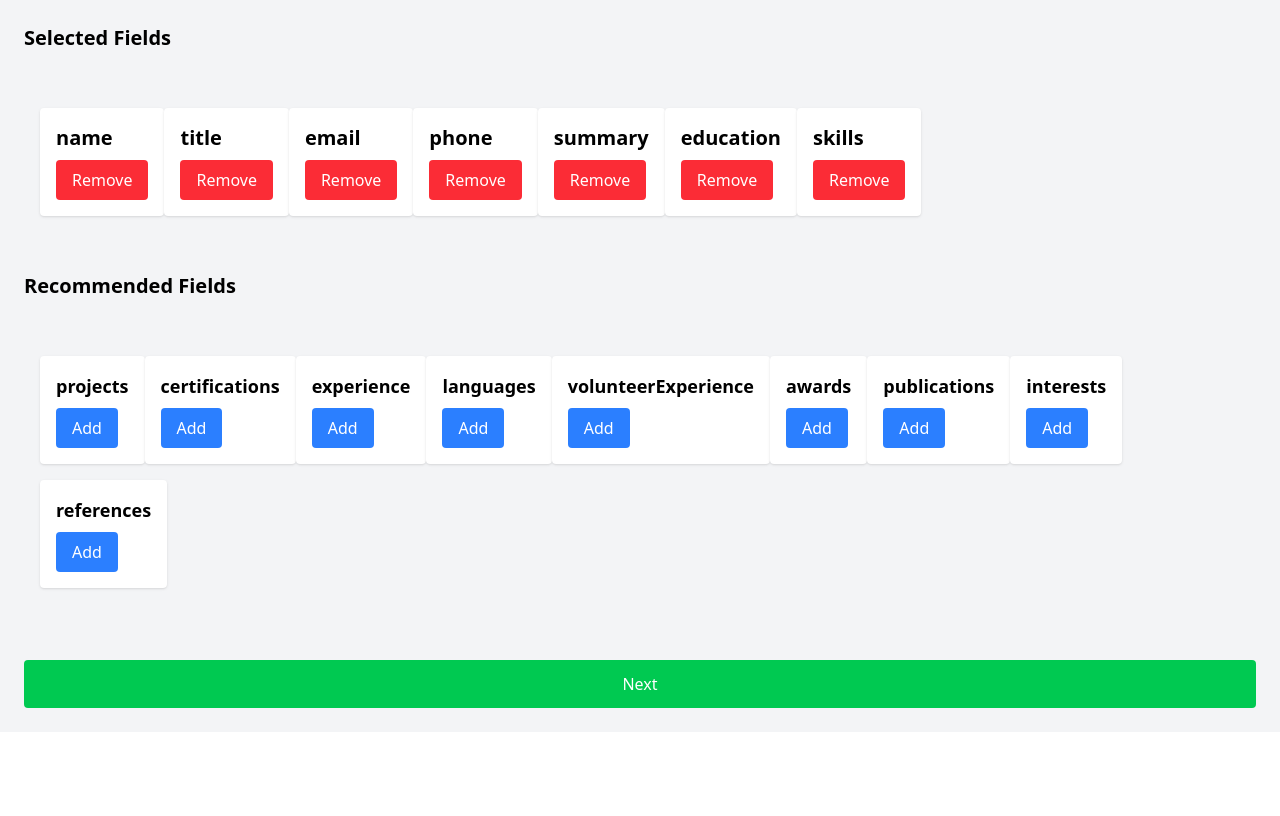
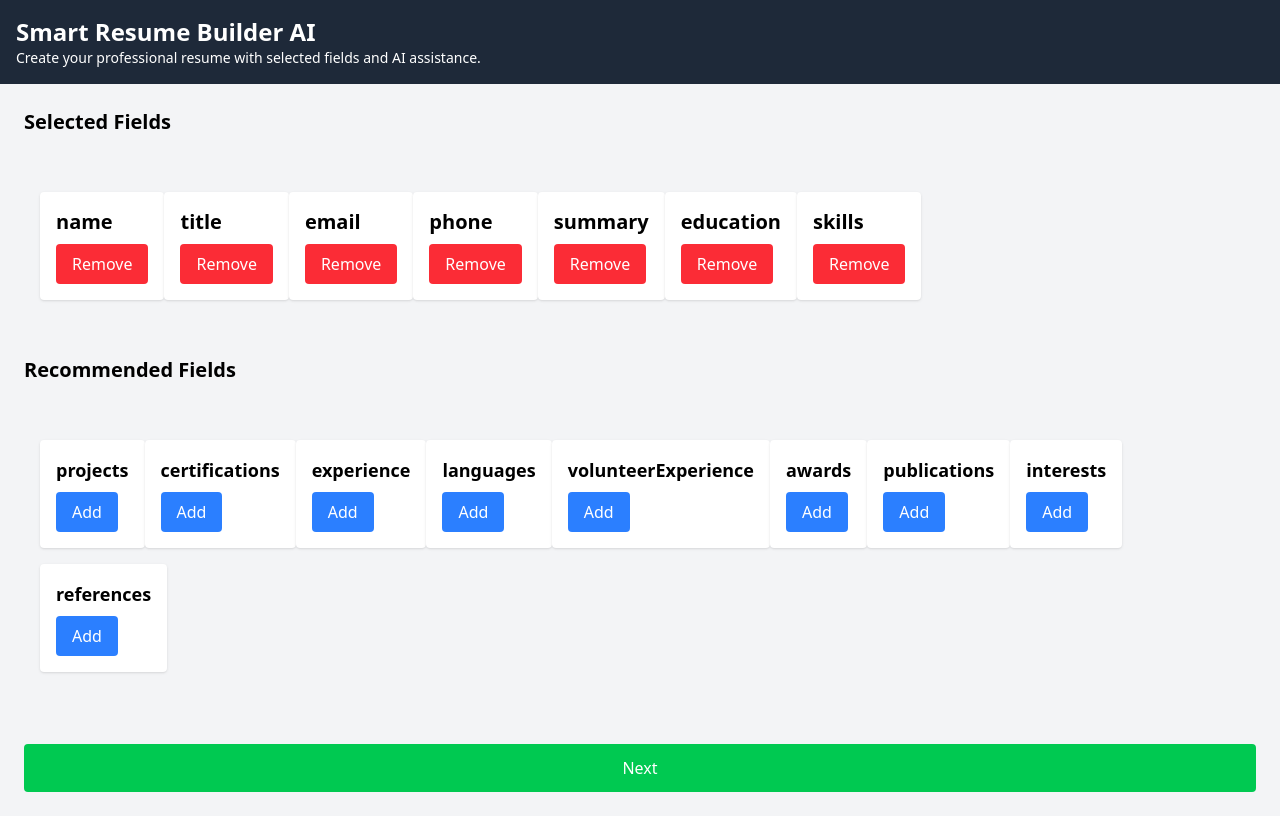
Before and after one commit to sohan-29/smart-resume-builder-ai, a React (Vite) app in the folder frontend/: page / in a window 1280 px wide. Built offline with nearby package versions, Linux system fonts and the light colour scheme.

Commit message:
added header

```diff
--- a/frontend/src/components/buildResume.jsx
+++ b/frontend/src/components/buildResume.jsx
@@ -1,15 +1,20 @@
 import { useState } from "react";
 import ResumeForm from "./resumeForm";
 import ResumePreview from "./resumePreview";
+import Header from "./header";
 
 const BuildResume = ({ userDataSet }) => {
   const [resumeData, setResumeData] = useState({});
 
   return (
-    <div className="min-h-screen bg-gray-100 p-6 flex flex-col md:flex-row gap-6">
-      <ResumeForm setResumeData={setResumeData} userDataSet={userDataSet} />
-      <ResumePreview data={resumeData} />
-    </div>
+    <>
+      <Header />
+      <div className="min-h-screen bg-gray-100 p-6 flex flex-col md:flex-row gap-6">
+        <ResumeForm setResumeData={setResumeData} userDataSet={userDataSet} />
+        <ResumePreview data={resumeData} />
+      </div>
+    </>
+
   );
 };
 
--- /dev/null
+++ b/frontend/src/components/header.jsx
@@ -0,0 +1,14 @@
+import { Link } from "react-router-dom";
+
+const Header = () => {
+  return (
+    <header className="bg-gray-800 text-white p-4">
+      <Link to={'/'} className="text-2xl font-bold" >Smart Resume Builder AI</Link>
+      <p className="text-sm">
+        Create your professional resume with selected fields and AI assistance.
+      </p>
+    </header>
+  );
+};
+
+export default Header;
--- a/frontend/src/components/interactionPage.jsx
+++ b/frontend/src/components/interactionPage.jsx
@@ -1,5 +1,6 @@
 import React, { use, useState } from "react";
 import { useNavigate } from "react-router-dom";
+import Header from "./header";
 const UserInteractionPage = ({ userDataSet, setUserDataSet }) => {
   const navigate = useNavigate();
   const [recommendedFields, setRecommendedFields] = useState([
@@ -31,7 +32,9 @@ const UserInteractionPage = ({ userDataSet, setUserDataSet }) => {
   }
 
   return (
-    <div className="bg-gray-100 p-6 flex md:flex-col gap-6">
+    <>
+      <Header />
+      <div className="bg-gray-100 p-6 flex flex-col gap-6">
         <h2 className="text-xl font-semibold mb-4">Selected Fields</h2>
         <div className="flex flex-wrap w-full p-4 space-y-4">
           {selectedFields.map((field, index) => {
@@ -63,13 +66,11 @@ const UserInteractionPage = ({ userDataSet, setUserDataSet }) => {
           ))}
         </div>
         <button
-        onClick={() => {
-          console.log(userDataSet);
-          navigate("/buildResume");
-        }}
+          onClick={navigate("/buildResume")}
           className="mt-4 px-6 py-3 bg-green-500 text-white rounded"
         >Next</button>
       </div>
+    </>
   );
 }
 
```
Lines whose indentation alone changed are shown as unchanged.
